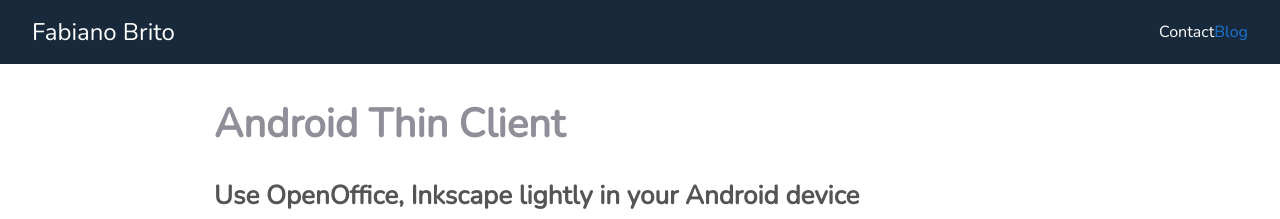
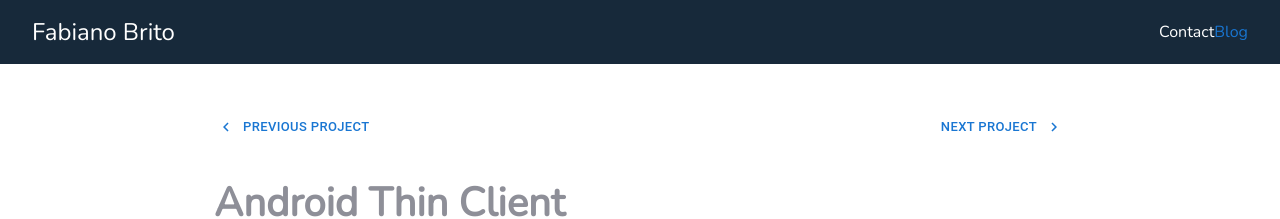
Before and after one commit to Fabianopb/fabianopb-sandbox, a React (Vite) app: page /projects/cloud-computing in a window 1280 px wide. Shown: the top 219 px of the page. Built offline with nearby package versions, Linux system fonts and the light colour scheme.

Commit message:
Create navigation component

```diff
--- a/src/portfolio/components/ProjectDetails.tsx
+++ b/src/portfolio/components/ProjectDetails.tsx
@@ -1,5 +1,7 @@
+import { ChevronLeft, ChevronRight } from '@mui/icons-material';
+import { Button } from '@mui/material';
 import { useEffect } from 'react';
-import { useParams } from 'react-router-dom';
+import { useNavigate, useParams } from 'react-router-dom';
 import styled from 'styled-components';
 import { projectData } from '../data';
 
@@ -9,6 +11,16 @@ const Root = styled.div`
   max-width: 900px;
   padding: 0 24px;
   margin: auto;
+`;
+
+const NavigationContainer = styled.div`
+  margin-top: 48px;
+  display: flex;
+  justify-content: space-between;
+`;
+
+const NavigationButton = styled(Button)`
+  color: #53b5cc;
 `;
 
 const Title = styled.h1`
@@ -92,6 +104,7 @@ const YouTubeFrame = styled.iframe`
 
 const ProjectDetails = () => {
   const { id } = useParams();
+  const navigate = useNavigate();
   const project = projectData.find((project) => project.readableId === id);
   if (!project) {
     return <div>redirect to 404</div>;
@@ -99,8 +112,26 @@ const ProjectDetails = () => {
   useEffect(() => {
     window.scrollTo(0, 0);
   }, [id]);
+  const handleClickNextProject = () => {
+    const currentProjectIndex = projectData.findIndex((project) => project.readableId === id);
+    const nextProjectIndex = currentProjectIndex < projectData.length - 1 ? currentProjectIndex + 1 : 0;
+    navigate(`/projects/${projectData[nextProjectIndex].readableId}`);
+  };
+  const handleClickPreviousProject = () => {
+    const currentProjectIndex = projectData.findIndex((project) => project.readableId === id);
+    const nextProjectIndex = currentProjectIndex === 0 ? projectData.length - 1 : currentProjectIndex - 1;
+    navigate(`/projects/${projectData[nextProjectIndex].readableId}`);
+  };
   return (
     <Root>
+      <NavigationContainer>
+        <NavigationButton variant="text" size="small" startIcon={<ChevronLeft />} onClick={handleClickPreviousProject}>
+          Previous project
+        </NavigationButton>
+        <NavigationButton variant="text" size="small" endIcon={<ChevronRight />} onClick={handleClickNextProject}>
+          Next project
+        </NavigationButton>
+      </NavigationContainer>
       <Title>{project.title}</Title>
       <Subtitle>{project.subtitle}</Subtitle>
       <ShortDescription>{project.shortDescription}</ShortDescription>
```
